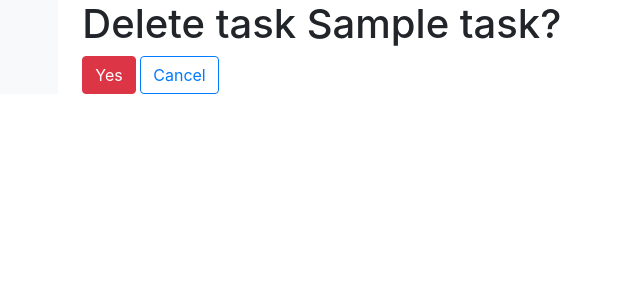
After one commit to anrozhna/Todo-List, a Django app: template templates/tasks/task_confirm_delete.html in a window 1280 px wide. The commit adds this page. Shown: the top 300 px of the page, without its empty margins (155-795 px from the left). Run offline with Django 5.2, Linux system fonts and the light colour scheme; the template is opened without the code that fills it: most values are stand-ins (such as "Sample title", 1, 10 or a date in 2020); some libraries are stand-ins or nearby versions.

Commit message:
create task_delete view, url and template

```diff
--- a/tasks/views.py
+++ b/tasks/views.py
@@ -21,3 +21,8 @@ class TaskUpdateView(generic.UpdateView):
     model = Task
     fields = "__all__"
     success_url = reverse_lazy("tasks:index")
+
+
+class TaskDeleteView(generic.DeleteView):
+    model = Task
+    success_url = reverse_lazy("tasks:index")
--- a/templates/tasks/index.html
+++ b/templates/tasks/index.html
@@ -34,7 +34,7 @@
           <a href="#" class="btn btn-success">Complete</a>
         {% endif %}
         <a href="{% url 'tasks:task-update' pk=task.pk %}" class="btn btn-link">Update</a>
-        <a href="#" class="btn btn-link">Delete</a>
+        <a href="{% url 'tasks:task-delete' pk=task.pk %}" class="btn btn-link">Delete</a>
       </div>
     </div>
   {% endfor %}
--- /dev/null
+++ b/templates/tasks/task_confirm_delete.html
@@ -0,0 +1,13 @@
+{% extends "base.html" %}
+
+{% block content %}
+  <h1>Delete task {{ task.name }}?</h1>
+  <form action="" method="post">
+    {% csrf_token %}
+
+    <input type="submit" value="Yes" class="btn btn-danger">
+    <a href="{% url 'tasks:index' %}" class="btn btn-outline-primary">
+      Cancel
+    </a>
+  </form>
+{% endblock %}
```
Also changed, not shown: tasks/urls.py (+7 -2 lines).
